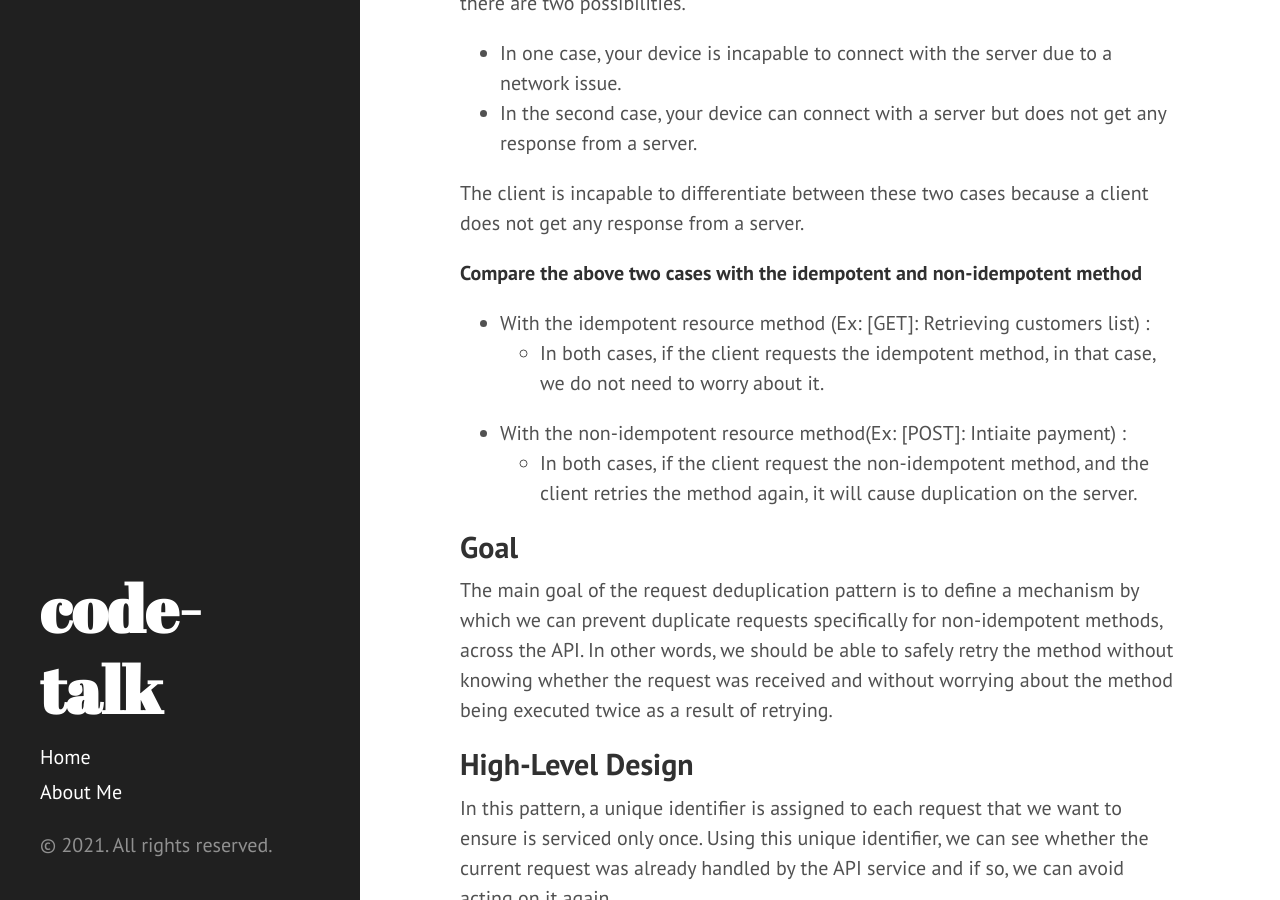
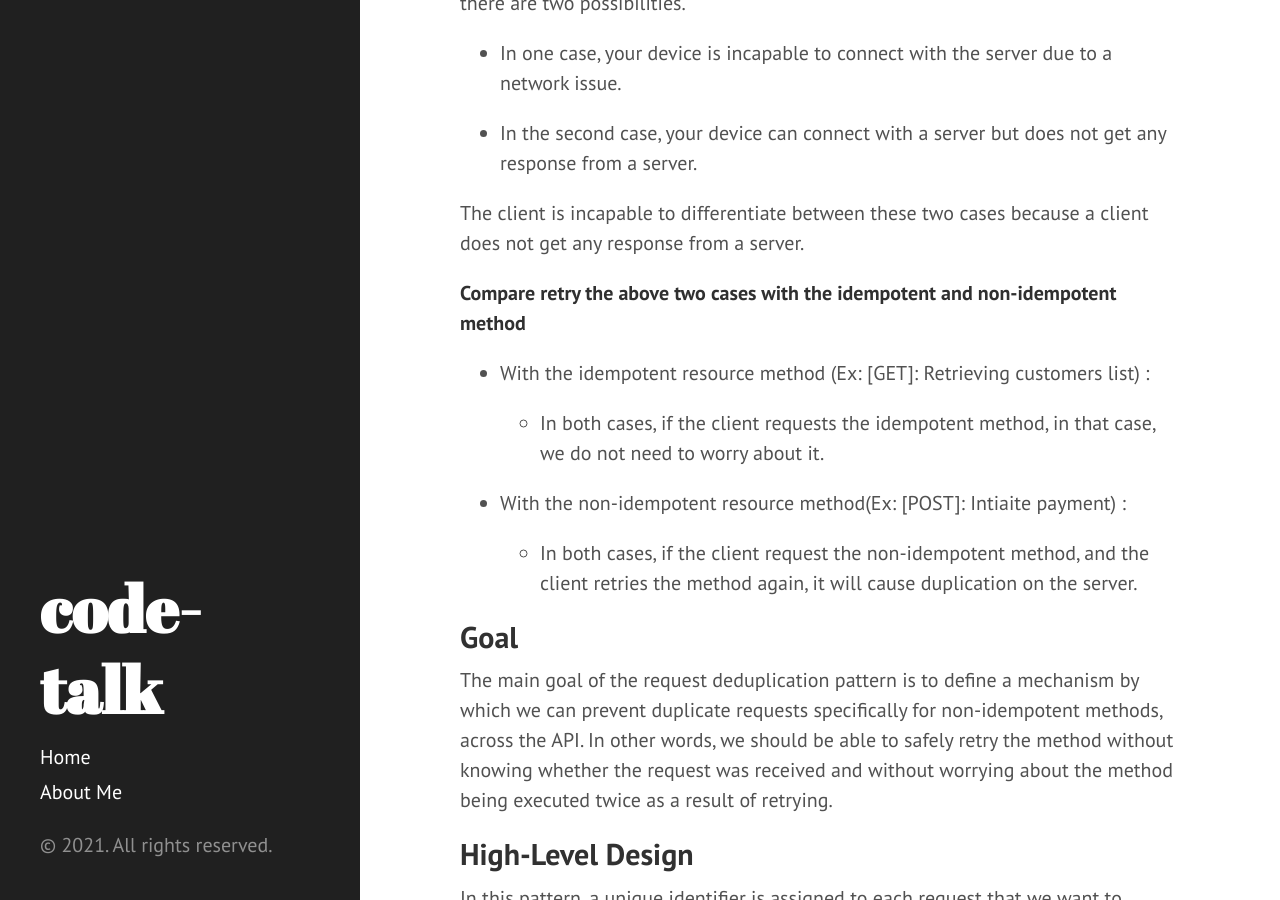
Before and after one commit to code-atom/code-atom.github.io, a Jekyll site: the page built from _posts/2021-12-22-request-deduplication-pattern-introduction.markdown, in a window 1280 px wide and 900 px high, scrolled down 370 px. Built offline with Jekyll 4.4.1, drawn with Linux system fonts in a browser that asks for light colours; Markdown is read by kramdown in place of the engine named in the settings.

Commit message:
Updated Request Deduplication Pattern Introduction

```diff
--- a/_posts/2021-12-22-request-deduplication-pattern-introduction.markdown
+++ b/_posts/2021-12-22-request-deduplication-pattern-introduction.markdown
@@ -8,24 +8,27 @@ tags:
 layout: post
 ---
 
-
 ## **Motivation**
 
-- Safe retry mechanism for non-idempotent method.
+* Safe retry mechanism for non-idempotent method.
 
 In general, when you try to send a request to a server and don’t get any response, there are two possibilities.
 
-- In one case, your device is incapable to connect with the server due to a network issue.
-- In the second case, your device can connect with a server but does not get any response from a server.
+* In one case, your device is incapable to connect with the server due to a network issue.
+
+* In the second case, your device can connect with a server but does not get any response from a server.
 
 The client is incapable to differentiate between these two cases because a client does not get any response from a server.
 
-**Compare the above two cases with the idempotent and non-idempotent method**
+**Compare retry the above two cases with the idempotent and non-idempotent method**
 
-- With the idempotent resource method (Ex: [GET]: Retrieving customers list) :
-    - In both cases, if the client requests the idempotent method, in that case, we do not need to worry about it.
-- With the non-idempotent resource method(Ex: [POST]: Intiaite payment) :
-    - In both cases, if the client request the non-idempotent method, and the client retries the method again, it will cause duplication on the server.
+* With the idempotent resource method (Ex: \[GET\]: Retrieving customers list) :
+
+  * In both cases, if the client requests the idempotent method, in that case, we do not need to worry about it.
+
+* With the non-idempotent resource method(Ex: \[POST\]: Intiaite payment) :
+
+  * In both cases, if the client request the non-idempotent method, and the client retries the method again, it will cause duplication on the server.
 
 ## Goal
 
```
